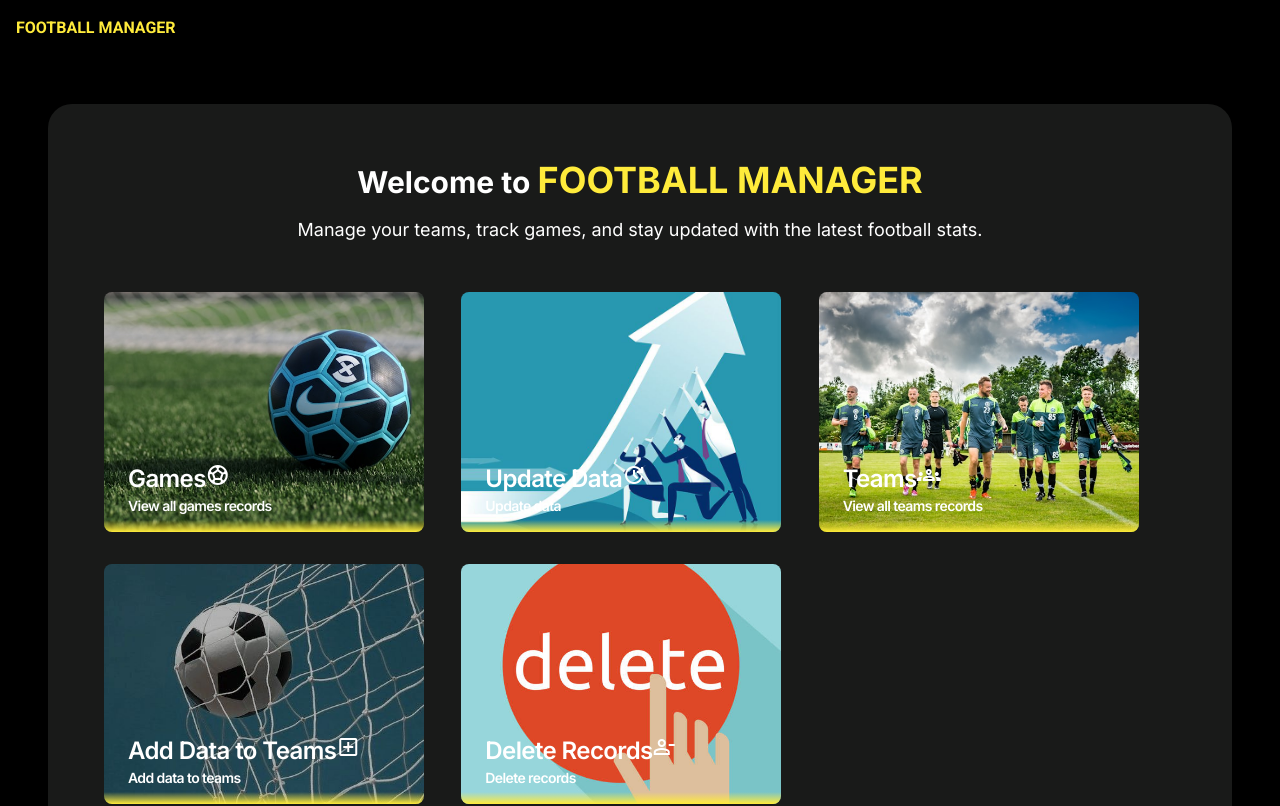
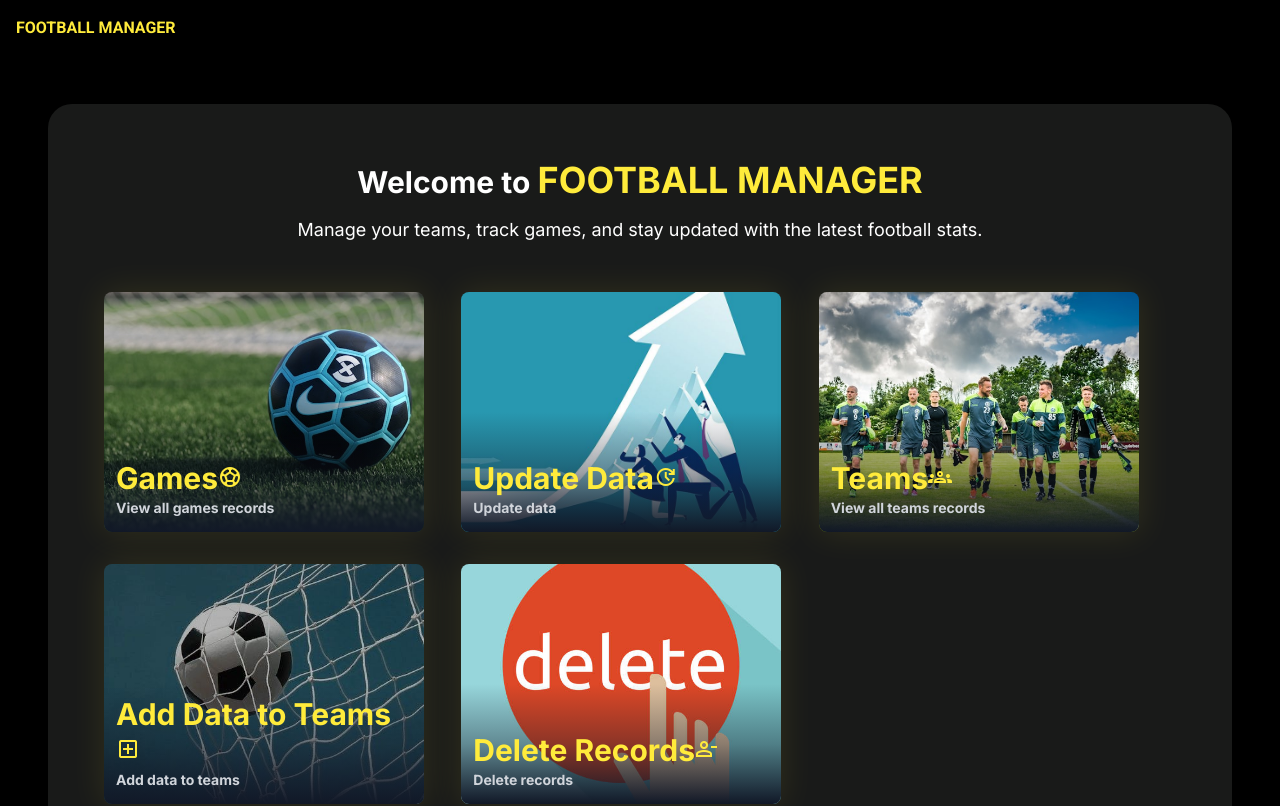
Before and after one commit to shreejalmaharjan-27/football-task, a React (Create React App) app in the folder frontend/: page / in a window 1280 px wide. Shown: the top 806 px of the page. Built offline with nearby package versions, Linux system fonts and the light colour scheme.

Commit message:
text readability, hover glow effect for cards

```diff
--- a/frontend/src/Components/HomeCard.js
+++ b/frontend/src/Components/HomeCard.js
@@ -6,26 +6,30 @@ const HomeCard = (props) => {
   const { title, description, link, bgwrapper, icon_name } = props;
 
   return (
-    <div className="w-80 transform transition-all duration-500 hover:scale-105 relative ">
-      <Link to={link} className="hover:no-underline">
-        <div
-          className="bg-cover bg-center h-60 w-80 rounded-lg p-0 m-0 relative overflow-hidden "
-          style={{ backgroundImage: `url('${bgwrapper}')` }}
-        >
-          <div className="absolute inset-0 bg-gradient-to-t from-[#FFEB3B] from-0% to-5% hover:to-100% l ">
-            <div className="absolute inset-x-0 bottom-0 rounded-lg ">
-              <div className="leading-none p-6 pb-2 rounded-2xl mt-auto mb-2 text-2xl font-semibold tracking-tight text-white ">
-                {title}
-                <span className="">
-                  <Icon name={icon_name} />
-                </span>
-                <br />
-                <span className=" text-sm text-white ">{description}</span>
+    <div>
+      <div className="w-80 relative group">
+        <span className="absolute transition-all duration-500 opacity-10 -inset-px bg-gradient-to-r from-[#FFEB3B] via-[#FFEB3B] to-[#FFEB3B] rounded-xl blur-lg group-hover:opacity-100 group-hover:-inset-1 group-hover:duration-500 "></span>
+        <div className="transform transition-all duration-500 group-hover:scale-105">
+          <Link to={link} alt="wrapper" className="hover:no-underline">
+            <div className="h-60 w-80 rounded-lg relative overflow-hidden ">
+              <img
+                src={bgwrapper}
+                class="absolute inset-0 h-full w-full object-cover"
+              ></img>
+
+              <div className="absolute inset-0 bg-gradient-to-t from-gray-900 via-gray-900/40 to-50%">
+                <div className="z-10 p-3 mt-3 absolute inset-x-0 bottom-0 text-3xl font-bold text-[#FFEB3B] focus:outline-none focus:ring">
+                  {title}
+                    <Icon name={icon_name} />
+                  <div className="z-10 gap-y-1 overflow-hidden text-sm leading-6 text-gray-300">
+                    {description}
+                  </div>
+                </div>
               </div>
             </div>
-          </div>
+          </Link>
         </div>
-      </Link>
+      </div>
     </div>
   );
 };
```
